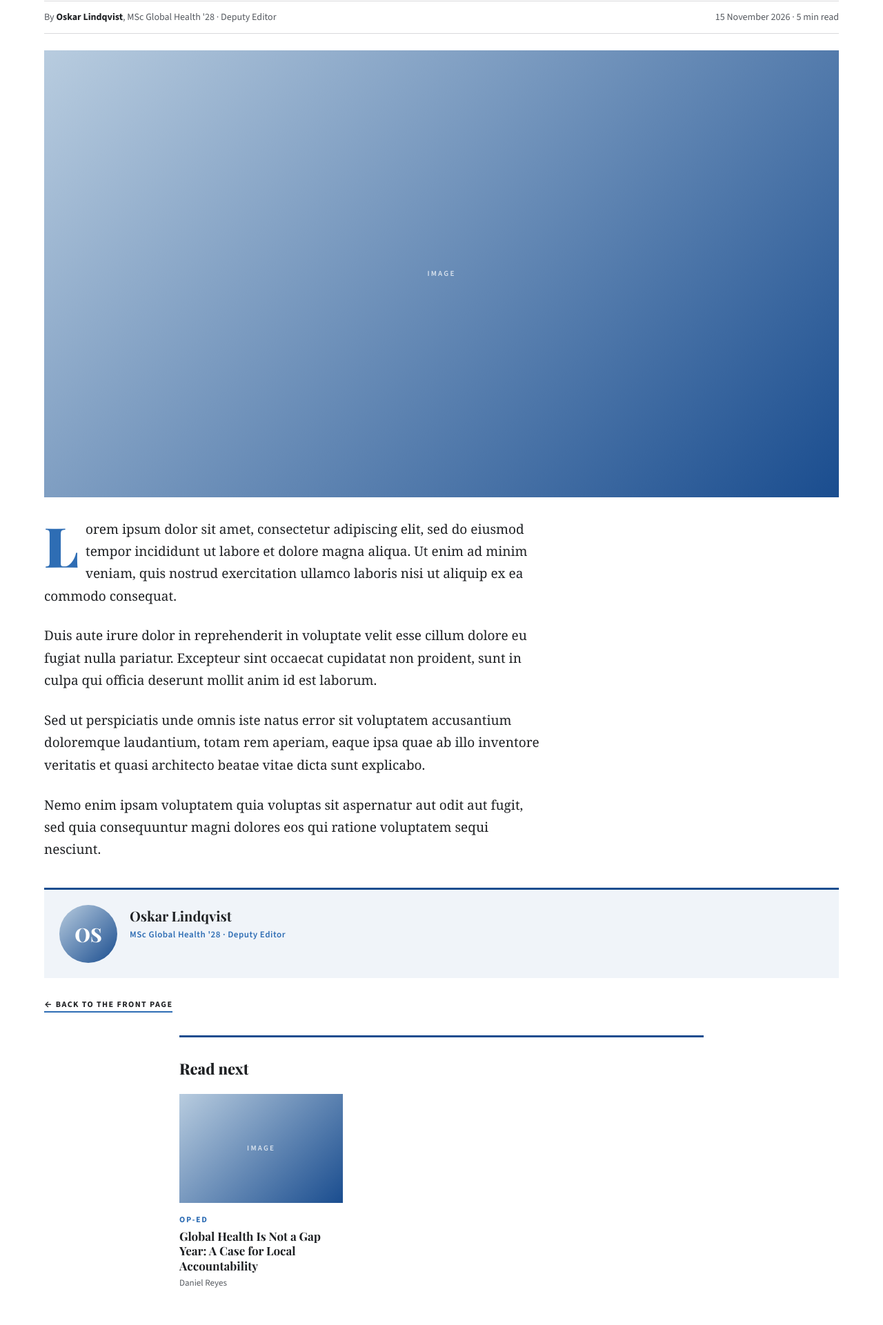
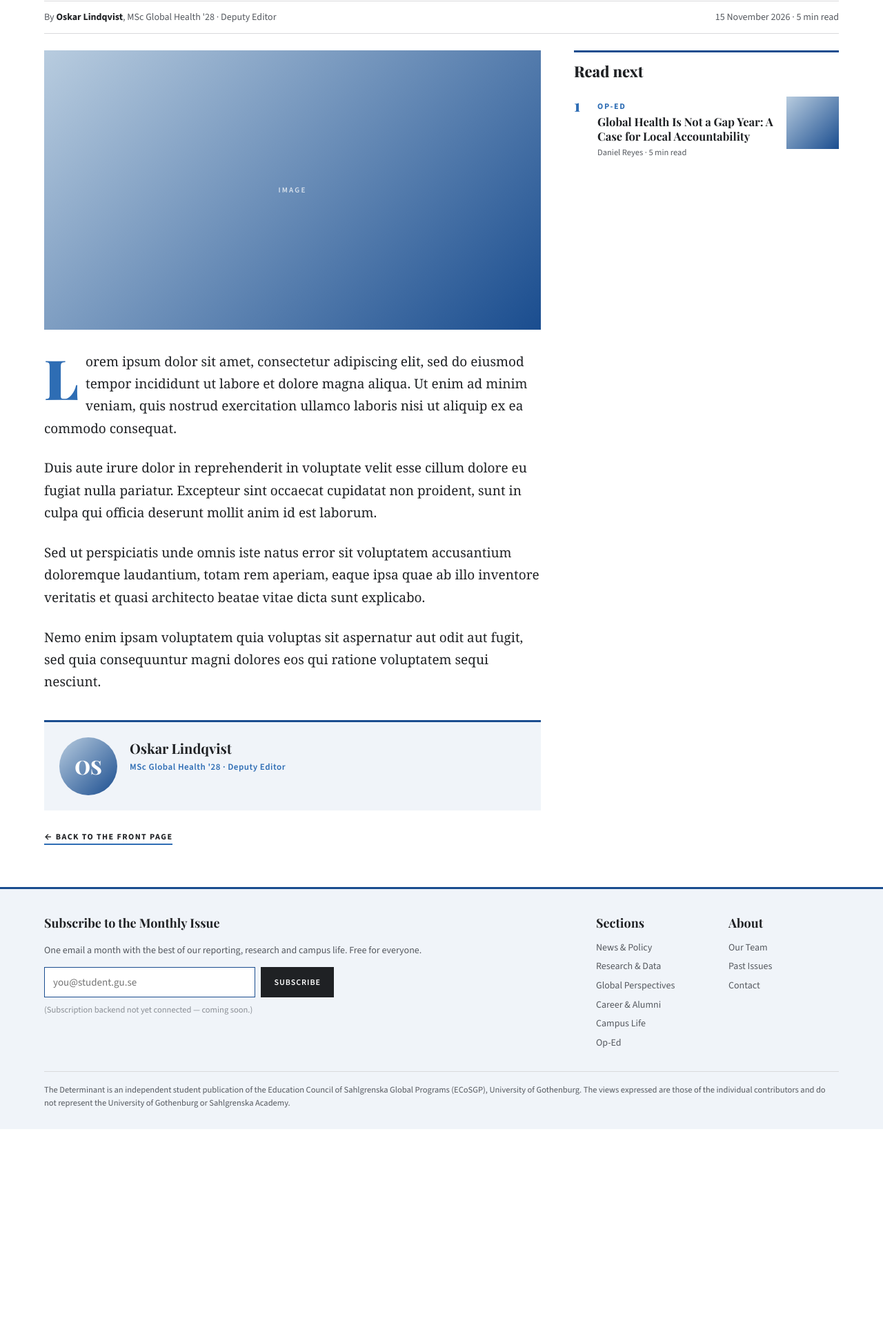
Before and after one commit to alicepg/the-determinant, an Eleventy site: page content/articles/budget-literacy.md in a window 1280 px wide. Shown: the part 540-2461 px from the top of the page at 69% size. After the commit the page ends 2177 px from the top, so only its background shows below. Built offline with nearby package versions, Linux system fonts and the light colour scheme; Eleventy itself is replaced by a stand-in of ours; files that its build step writes are made by us from their sources; a web font is replaced by a local one.

Commit message:
Redesign article page with two-column layout and Read next sidebar

```diff
--- a/_includes/article.njk
+++ b/_includes/article.njk
@@ -11,7 +11,8 @@ layout: base.njk
     {% endif %}
   </div>
 
-  <article>
+  {# Headline block — spans the full article-wrap width #}
+  <div class="article-head">
     <span class="tag">{{ category }}</span>
     <h1>{{ title }}</h1>
     {% if excerpt %}
@@ -25,7 +26,16 @@ layout: base.njk
         {% if readTime %} · {{ readTime }} min read{% endif %}
       </span>
     </div>
+  </div>
 
+  {# ── Two-column layout: article content on the left, Read next sidebar on the right ── #}
+  {% set others = collections.all | publishedOnly | excludeUrl(page.url) %}
+  {% set samecat = others | byCategory(category) | limit(4) %}
+  {% set anyfour = others | limit(4) %}
+  {% set readnext = samecat if samecat | length > 0 else anyfour %}
+
+  <div class="article-layout">
+    <article>
       {# Featured image #}
       {% if coverImage %}
       <figure class="featured">
@@ -84,31 +94,28 @@ layout: base.njk
       <a class="read-more back-link" href="/">← Back to the front page</a>
     </article>
 
-  {# ── Read next ───────────────────────────────────────────────────────── #}
-  {% set others = collections.all | publishedOnly | excludeUrl(page.url) %}
-  {% set samecat = others | byCategory(category) | limit(3) %}
-  {% set anythree = others | limit(3) %}
-  {% set readnext = samecat if samecat | length > 0 else anythree %}
+    {# ── Read next sidebar (same style as the homepage "Latest & Op-Eds" sidebar) ── #}
     {% if readnext | length > 0 %}
-  <section class="read-next" aria-label="Read next">
-    <h2 class="read-next-head">Read next</h2>
-    <div class="read-next-grid">
+    <aside class="sidebar read-next-sidebar" aria-label="Read next">
+      <h3>Read next</h3>
+      <ol class="latest">
         {% for item in readnext %}
-      <a href="{{ item.url }}" class="read-next-card">
+        <li>
+          <div>
+            <span class="tag">{{ item.data.category }}</span>
+            <h4><a href="{{ item.url }}">{{ item.data.title }}</a></h4>
+            <p class="byline">{{ item.data.author }}{% if item.data.readTime %} · {{ item.data.readTime }} min read{% endif %}</p>
+          </div>
           {% if item.data.coverImage %}
-        <img src="{{ item.data.coverImage }}" alt="{{ item.data.title }}" class="card-img" loading="lazy">
+          <img src="{{ item.data.coverImage }}" alt="" loading="lazy" class="sidebar-thumb">
           {% else %}
-        <div class="ph r32 c{{ loop.index }}"></div>
+          <div class="ph sq c{{ loop.index }}"></div>
           {% endif %}
-        <div class="read-next-info">
-          <span class="tag">{{ item.data.category }}</span>
-          <h3>{{ item.data.title }}</h3>
-          <p class="byline">{{ item.data.author }}</p>
+        </li>
+        {% endfor %}
+      </ol>
+    </aside>
+    {% endif %}
   </div>
-      </a>
-      {% endfor %}
-    </div>
-  </section>
-  {% endif %}
 
 </main>
--- a/styles.css
+++ b/styles.css
@@ -610,6 +610,14 @@ details[open] .archive-toggle-icon::after { opacity: 0; }
 }
 .article-meta strong { color: var(--ink); }
 
+/* Two-column layout: article content + Read next sidebar */
+.article-layout {
+  display: grid;
+  grid-template-columns: 720px 1fr;
+  gap: 48px;
+  align-items: start;
+}
+
 figure.featured { margin: 0 0 30px; }
 figure.featured img { width: 100%; aspect-ratio: 16/9; object-fit: cover; }
 figure.featured figcaption {
@@ -624,7 +632,6 @@ figure.featured figcaption em { color: var(--ink-faint); font-style: normal; }
 /* Article body — override any inline styles from copy-paste */
 .article-body {
   /* Reset any pasted inline styles from Word/Google Docs */
-  max-width: 720px;
 }
 .article-body * {
   max-width: 100%;
@@ -738,39 +745,7 @@ blockquote.pull cite {
 .back-link { display: inline-block; margin-top: 32px; }
 
 /* ---------- Read next ---------- */
-.read-next {
-  border-top: 3px solid var(--rule-dark);
-  padding: 28px 0 48px;
-  max-width: 760px;
-  margin: 32px auto 0;
-}
-.read-next-head {
-  font-family: var(--serif);
-  font-weight: 800;
-  font-size: 22px;
-  margin: 0 0 20px;
-}
-.read-next-grid {
-  display: grid;
-  grid-template-columns: repeat(3, 1fr);
-  gap: 24px;
-}
-.read-next-card {
-  display: flex;
-  flex-direction: column;
-  gap: 10px;
-  color: var(--ink);
-}
-.read-next-card:hover h3 { color: var(--accent); }
-.read-next-card h3 {
-  font-family: var(--serif);
-  font-size: 17px;
-  font-weight: 700;
-  line-height: 1.25;
-  margin: 0 0 4px;
-  transition: color .15s;
-}
-.read-next-info .byline { font-size: 13px; }
+.read-next-sidebar { padding-left: 0; }
 
 /* ==========================================================
    RESPONSIVE
@@ -779,6 +754,8 @@ blockquote.pull cite {
   .hero { grid-template-columns: 1fr; }
   .cover { padding-right: 0; border-right: 0; padding-bottom: 28px; border-bottom: 1px solid var(--rule); }
   .sidebar { padding-left: 0; padding-top: 28px; }
+  .article-layout { grid-template-columns: 1fr; gap: 0; }
+  .read-next-sidebar { padding-top: 28px; }
 
   .cards { grid-template-columns: 1fr; }
   .card {
```
Lines whose indentation alone changed are shown as unchanged.
